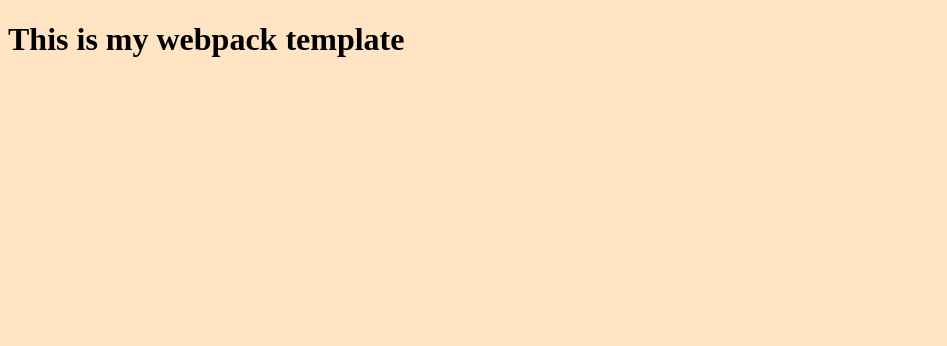
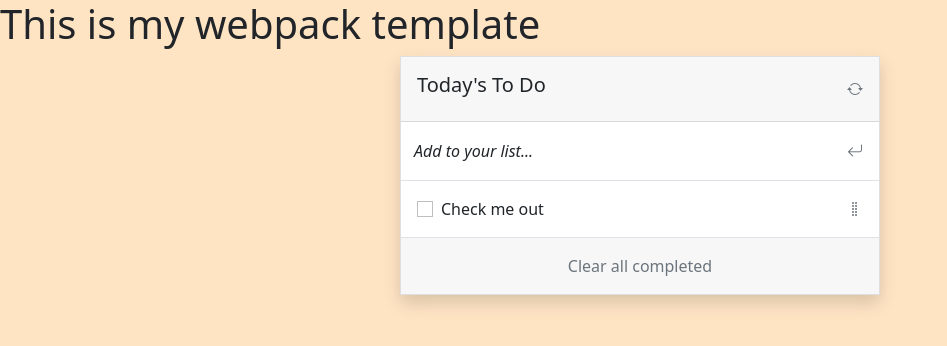
Before and after one commit to Wikitelmex/ToDoProject, a website built with webpack: page src/index.html in a window 1280 px wide. Shown: the whole page, without its empty margins (0-947 px from the left). Built offline with nearby package versions, Linux system fonts and the light colour scheme.

Commit message:
long break commit

```diff
--- a/src/index.html
+++ b/src/index.html
@@ -4,8 +4,47 @@
     <meta charset="UTF-8">
     <meta name="viewport" content="width=device-width, initial-scale=1.0">
     <title>Today's To Do</title>
+    <link href="https://cdn.jsdelivr.net/npm/bootstrap@5.1.1/dist/css/bootstrap.min.css" rel="stylesheet" integrity="sha384-F3w7mX95PdgyTmZZMECAngseQB83DfGTowi0iMjiWaeVhAn4FJkqJByhZMI3AhiU" crossorigin="anonymous">
+    <link rel="stylesheet" href="https://cdn.jsdelivr.net/npm/bootstrap-icons@1.5.0/font/bootstrap-icons.css">
 </head>
 <body>
     <h1>This is my webpack template</h1>
+
+    <div class="shadow card m-auto midcard">
+
+        <div class="card-header d-flex p-0">
+                <h5 class="p-3 w-100">Today's To Do</h5>
+                <button class="btn btn-outline-secondary border-0 m-0 p-3 pull-right" type="button"><i class="bi bi-arrow-repeat"></i></button>
+        </div>
+
+        <div class="card-body p-0">
+            <div class="border-bottom d-flex">
+                <div class="form-floating w-100">
+                    <input type="email" class="form-control  border-0" id="floatingInput" placeholder="name@example.com">
+                    <label for="floatingInput"><span class="fst-italic">Add to your list...</span></label>
+                </div>
+
+                <button class="btn btn-outline-secondary float-end border-0 p-3" type="button"><i class="bi bi-arrow-return-left"></i></button>
+
+            </div>
+
+            <div class="border-bottom d-flex">
+
+                <div class="form-check m-3 w-100">
+                    <input type="checkbox" class="form-check-input" id="exampleCheck1">
+                    <label class="form-check-label" for="exampleCheck1">Check me out</label>
+                </div>
+                <button class="btn btn-outline-secondary float-end border-0 p-3" type="button"><i class="bi bi-grip-vertical"></i></button>
+            </div>
+
+
+        </div>
+
+        <div class="card-footer border-top-0">
+            <button type="button" class="btn btn-outline-secondary border-0 p-2 w-100">Clear all completed</button>
+        </div>
+    </div>
+
+    <script src="https://cdn.jsdelivr.net/npm/bootstrap@5.1.1/dist/js/bootstrap.bundle.min.js" integrity="sha384-/bQdsTh/da6pkI1MST/rWKFNjaCP5gBSY4sEBT38Q/9RBh9AH40zEOg7Hlq2THRZ" crossorigin="anonymous"></script>
 </body>
 </html>
--- a/src/style.css
+++ b/src/style.css
@@ -1,3 +1,11 @@
 body {
   background-color: bisque;
 }
+
+* {
+  border-radius: 0 !important;
+}
+
+.midcard {
+  max-width: 30rem;
+}
```
Also changed, not shown: 1 other file.
